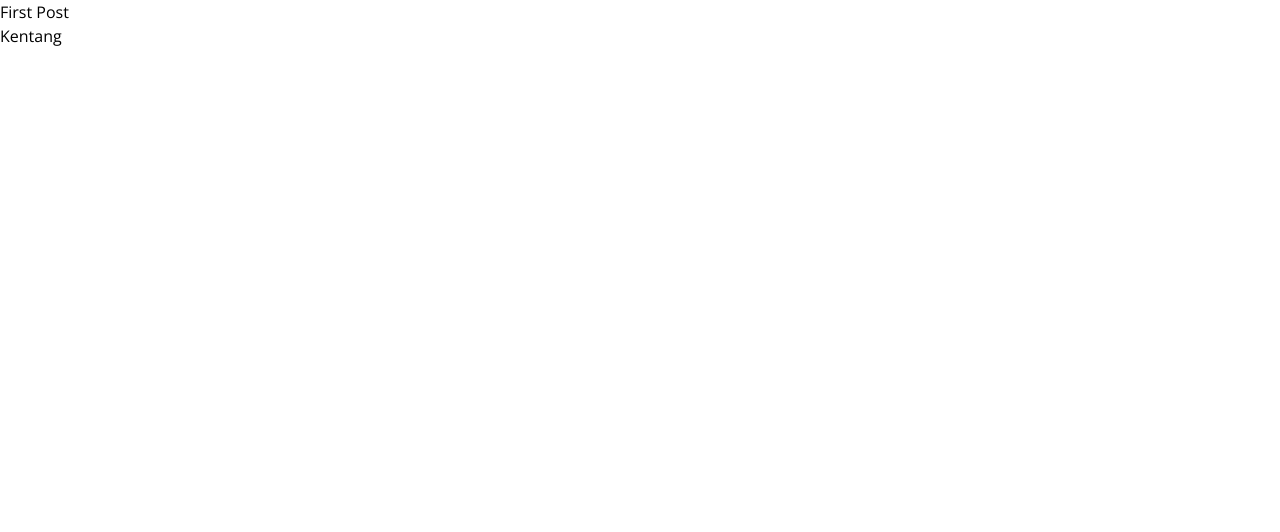
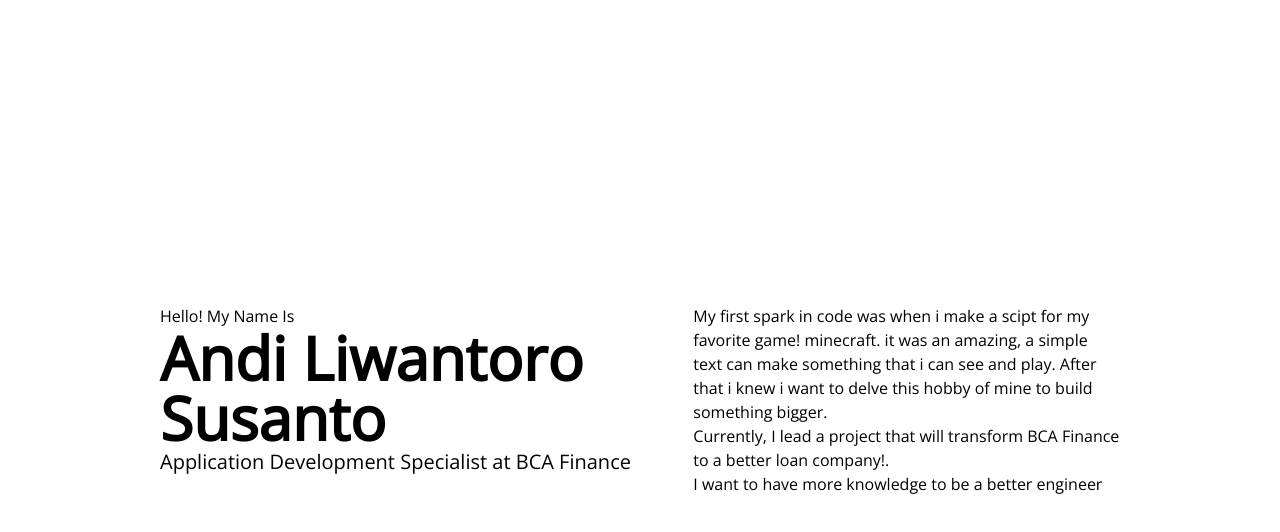
Before and after one commit to AndiLiwantoroSusanto/andiliewantorosusanto.github.io, a Next.js app: page / in a window 1280 px wide. Shown: the top 532 px of the page. Built offline with nearby package versions, Linux system fonts and the light colour scheme.

Commit message:
Feat : Added Some Text and _Document for imports

```diff
--- /dev/null
+++ b/pages/_document.js
@@ -0,0 +1,17 @@
+import { Html, Head, Main, NextScript } from 'next/document'
+
+export default function Document() {
+  return (
+    <Html>
+      <Head>
+        <link rel="preconnect" href="https://fonts.googleapis.com" />
+        <link rel="preconnect" href="https://fonts.gstatic.com" crossorigin />
+        <link href="https://fonts.googleapis.com/css2?family=Open+Sans&display=swap" rel="stylesheet" />
+      </Head>
+      <body>
+        <Main />
+        <NextScript />
+      </body>
+    </Html>
+  )
+}
--- a/pages/index.js
+++ b/pages/index.js
@@ -5,17 +5,34 @@ export default function Home() {
   return (
     <>
       <Layout>
-        <Head>
-          <link rel="preconnect" href="https://fonts.googleapis.com" />
-          <link rel="preconnect" href="https://fonts.gstatic.com" crossorigin />
-          <link href="https://fonts.googleapis.com/css2?family=Open+Sans:wght@300&display=swap" rel="stylesheet" />
-        </Head>
-        <h1>
-          First Post
-        </h1>
-        <h2>
-          Kentang
-        </h2>
+        <div className="w-screen h-screen flex">
+          <div className="m-auto flex justify-center w-screen">
+            <div className="w-5/12">
+              <h2>
+                Hello! My Name Is
+              </h2>
+              <h6 className="text-6xl font-extrabold">
+                Andi Liwantoro Susanto
+              </h6>
+              <h2 className="text-xl">
+                Application Development Specialist at BCA Finance
+              </h2>
+            </div>
+            <div className="w-4/12 gap-y-2">
+              <p>
+                My first spark in code was when i make a scipt for my favorite game! minecraft.
+                it was an amazing, a simple text can make something that i can see and play.
+                After that i knew i want to delve this hobby of mine to build something bigger.
+              </p>
+              <p>
+                Currently, I lead a project that will transform BCA Finance to a better loan company!.
+              </p>
+              <p>
+                I want to have more knowledge to be a better engineer
+              </p>
+            </div>
+          </div>
+        </div>
       </Layout>
     </>
   )
```
